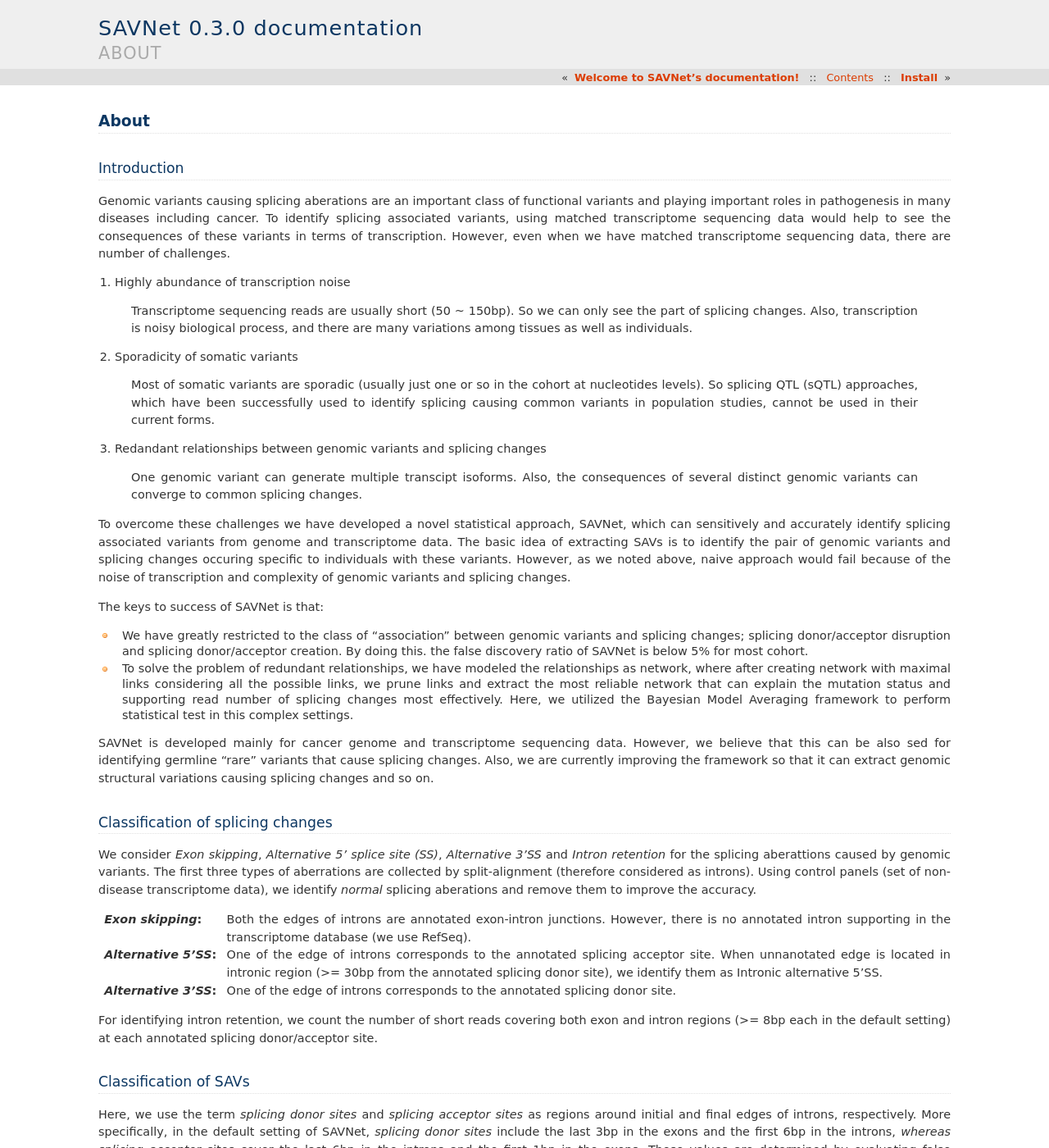
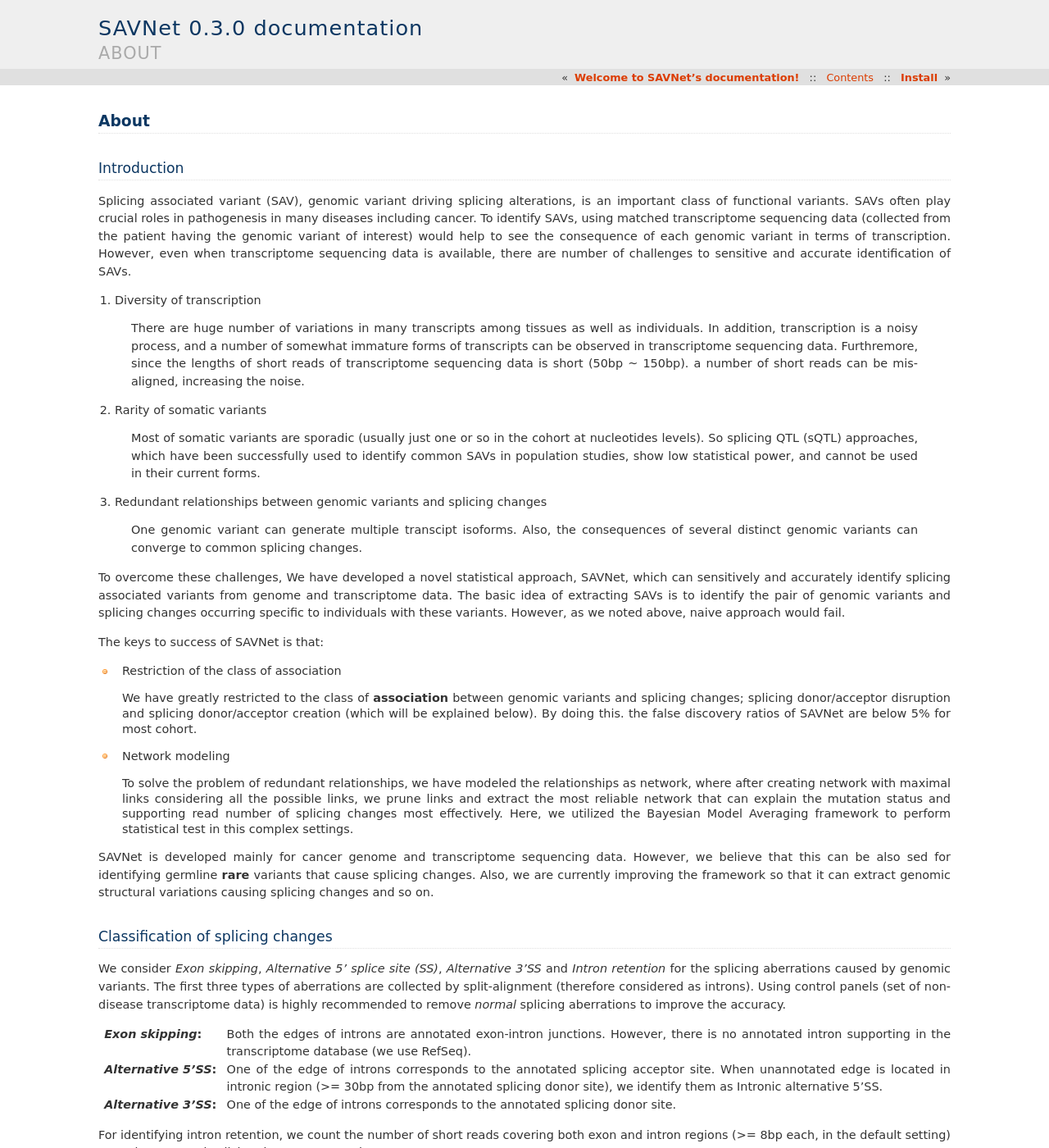
Before and after one commit to friend1ws/SAVNet, a Sphinx documentation site: the page built from doc/about.rst, in a window 1280 px wide and 1400 px high. Shown: the whole window at 82% size. Built offline with Sphinx 7.4.7, drawn with Linux system fonts in a browser that asks for light colours; some of the changed text lies outside the part shown.

Commit message:
modify documentation

```diff
--- a/doc/about.rst
+++ b/doc/about.rst
@@ -4,52 +4,77 @@ About
 Introduction
 ------------
 
-Genomic variants causing splicing aberations are an important class of functional variants
-and playing important roles in pathogenesis in many diseases including cancer.
-To identify splicing associated variants,
-using matched transcriptome sequencing data would help to see
-the consequences of these variants in terms of transcription.
-However, even when we have matched transcriptome sequencing data,
-there are number of challenges.
+Splicing associated variant (SAV), genomic variant driving splicing alterations,
+is an important class of functional variants.
+SAVs often play crucial roles in pathogenesis in many diseases including cancer.
+To identify SAVs, using matched transcriptome sequencing data
+(collected from the patient having the genomic variant of interest) would help to see
+the consequence of each genomic variant in terms of transcription.
+However, even when transcriptome sequencing data is available,
+there are number of challenges to sensitive and accurate identification of SAVs.
 
-1. Highly abundance of transcription noise
+1. Diversity of transcription
 
-  Transcriptome sequencing reads are usually short (50 ~ 150bp).
-  So we can only see the part of splicing changes.
-  Also, transcription is noisy biological process,
-  and there are many variations among tissues as well as individuals.
+  There are huge number of variations in many transcripts
+  among tissues as well as individuals.
+  In addition, transcription is a noisy process,
+  and a number of somewhat immature forms of transcripts can be observed in transcriptome sequencing data.
+  Furthremore, since the lengths of short reads of transcriptome sequencing data is short (50bp ~ 150bp).
+  a number of short reads can be mis-aligned, increasing the noise.
 
-2. Sporadicity of somatic variants
+2. Rarity of somatic variants
 
-  Most of somatic variants are sporadic (usually just one or so in the cohort at nucleotides levels).
+  Most of somatic variants are sporadic
+  (usually just one or so in the cohort at nucleotides levels).
   So splicing QTL (sQTL) approaches,
-  which have been successfully used to identify splicing causing common variants in population studies,
-  cannot be used in their current forms.
+  which have been successfully used to identify common SAVs in population studies,
+  show low statistical power, and cannot be used in their current forms.
 
-3. Redandant relationships between genomic variants and splicing changes
+3. Redundant relationships between genomic variants and splicing changes
 
   One genomic variant can generate multiple transcipt isoforms.
   Also, the consequences of several distinct genomic variants can converge to common splicing changes.
 
-To overcome these challenges we have developed a novel statistical approach, SAVNet, which can sensitively and accurately identify splicing associated variants from genome and transcriptome data.
-The basic idea of extracting SAVs is to identify the pair of genomic variants and splicing changes occuring specific to individuals with these variants. However, as we noted above, naive approach would fail because of the noise of transcription and complexity of genomic variants and splicing changes.
+To overcome these challenges,
+We have developed a novel statistical approach, SAVNet,
+which can sensitively and accurately identify splicing associated variants
+from genome and transcriptome data.
+The basic idea of extracting SAVs is to identify the pair of genomic variants and splicing changes occurring specific to individuals with these variants.
+However, as we noted above, naive approach would fail.
 
 The keys to success of SAVNet is that:
 
-- We have greatly restricted to the class of "association" between genomic variants and splicing changes; splicing donor/acceptor disruption and splicing donor/acceptor creation. By doing this. the false discovery ratio of SAVNet is below 5% for most cohort.
-- To solve the problem of redundant relationships, we have modeled the relationships as network, where after creating network with maximal links considering all the possible links, we prune links and extract the most reliable network that can explain the mutation status and supporting read number of splicing changes most effectively. Here, we utilized the Bayesian Model Averaging framework to perform statistical test in this complex settings.
+- Restriction of the class of association
 
-SAVNet is developed mainly for cancer genome and transcriptome sequencing data. However, we believe that this can be also sed for identifying germline "rare" variants that cause splicing changes.
-Also, we are currently improving the framework so that it can extract genomic structural variations causing splicing changes and so on.
+  We have greatly restricted to the class of **association**
+  between genomic variants and splicing changes;
+  splicing donor/acceptor disruption and splicing donor/acceptor creation (which will be explained below).
+  By doing this. the false discovery ratios of SAVNet are below 5% for most cohort.
+
+- Network modeling
+
+  To solve the problem of redundant relationships,
+  we have modeled the relationships as network,
+  where after creating network with maximal links considering all the possible links,
+  we prune links and extract the most reliable network that can explain
+  the mutation status and supporting read number of splicing changes most effectively.
+  Here, we utilized the Bayesian Model Averaging framework to perform statistical test
+  in this complex settings.
+
+SAVNet is developed mainly for cancer genome and transcriptome sequencing data.
+However, we believe that this can be also sed for identifying germline **rare** variants
+that cause splicing changes.
+Also, we are currently improving the framework so that it can extract genomic structural variations
+causing splicing changes and so on.
 
 
 Classification of splicing changes
 ----------------------------------
 We consider *Exon skipping*, *Alternative 5' splice site (SS)*, *Alternative 3'SS* and *Intron retention*
-for the splicing aberattions caused by genomic variants.
+for the splicing aberrations caused by genomic variants.
 The first three types of aberrations are collected by split-alignment (therefore considered as introns).
-Using control panels (set of non-disease transcriptome data),
-we identify *normal* splicing aberations and remove them to improve the accuracy.
+Using control panels (set of non-disease transcriptome data) is highly recommended
+to remove *normal* splicing aberrations to improve the accuracy.
 
 :*Exon skipping*:
   Both the edges of introns are annotated exon-intron junctions.
@@ -57,14 +82,15 @@ we identify *normal* splicing aberations and remove them to improve the accuracy
 
 :*Alternative 5'SS*:
   One of the edge of introns corresponds to the annotated splicing acceptor site.
-  When unnanotated edge is located in intronic region (>= 30bp from the annotated splicing donor site),
+  When unannotated edge is located in intronic region (>= 30bp from the annotated splicing donor site),
   we identify them as Intronic alternative 5'SS.
 
 :*Alternative 3'SS*:
   One of the edge of introns corresponds to the annotated splicing donor site.
 
 For identifying intron retention,
-we count the number of short reads covering both exon and intron regions (>= 8bp each in the default setting)
+we count the number of short reads covering both exon and intron regions
+(>= 8bp each, in the default setting)
 at each annotated splicing donor/acceptor site.
 
 
@@ -75,20 +101,20 @@ Here, we use the term *splicing donor sites* and *splicing acceptor sites* as re
 around initial and final edges of introns, respectively.
 More specifically, in the default setting of SAVNet,
 *splicing donor sites* include the last 3bp in the exons and the first 6bp in the introns,
-*whereas splicing acceptor* sites cover the last 6bp in the introns and the first 1bp in the exons.
+whereas *splicing acceptor* sites cover the last 6bp in the introns and the first 1bp in the exons.
 These values are determined by evaluating false discovery ratios of SAVNet
-at each position when performing SAVNet.
-Also, we call the first and the last 2bp of introns (GT-AG) as *cannonical splice sites*.
+at each relative position in splicing sites when performing SAVNet.
+Also, we call the first and the last 2bp of introns (GT-AG) as *canonical splice sites*.
 
 
 :Splicing donor/acceptor disruption:
 
   When the genomic variants are affecting the annotated splicing donor/acceptor sites
-  and splicing aberations are overlaping this somatic mutations
-  (allowing some amount of mergins, 50bp by default).
-  We nominate these relationship as splicing site disruption.
+  and splicing aberrations are overlapping this somatic mutations
+  (allowing some amount of margins, 50bp by default),
+  we nominate these relationships as *splice site disruption*.
 
 :Splicing donor/acceptor creation:
 
-  When unnanotated edges of Alternative 5' or 3'SS are overlapping with the genomic variants,
-  we nominate these relationship as splicing site creations
+  When unannotated edges of Alternative 5' or 3'SS are overlapping with the genomic variants,
+  we nominate these relationships as *splicing site creations*.
```
Also changed, not shown: doc/install.rst (+8 -6 lines), doc/quick_start.rst (+5 -3 lines).
